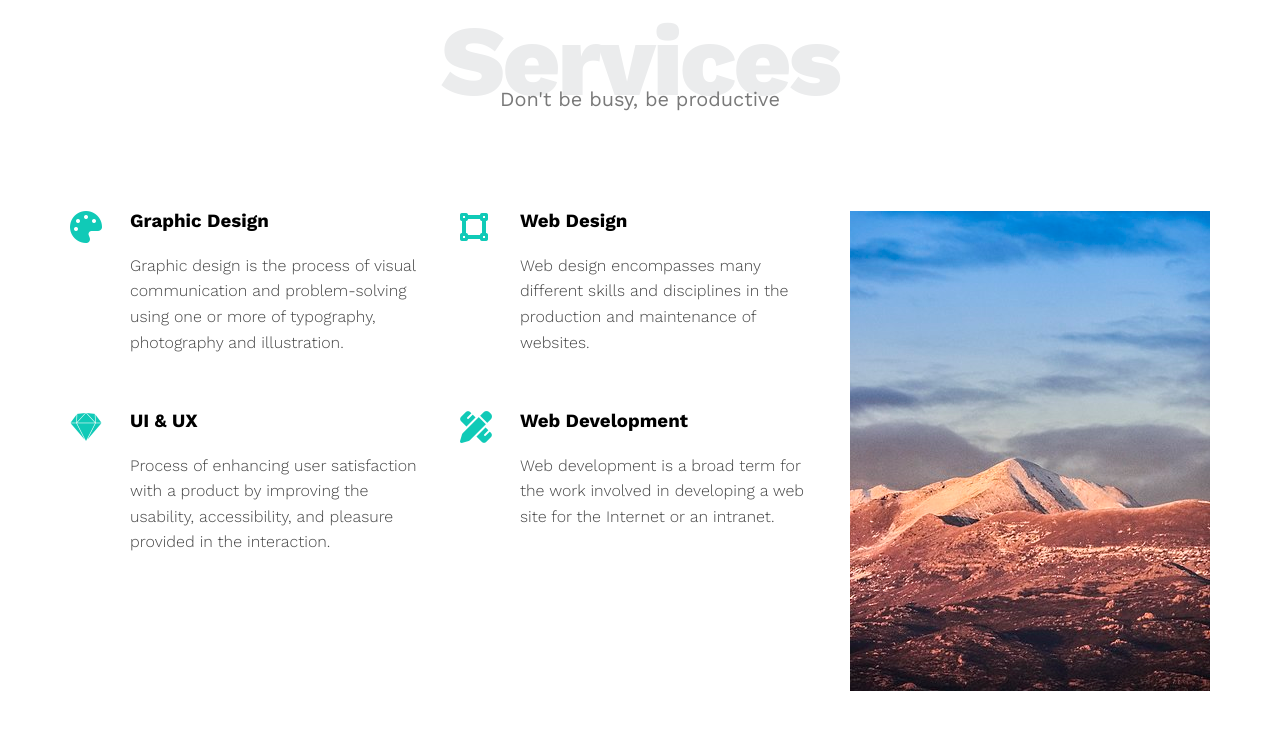
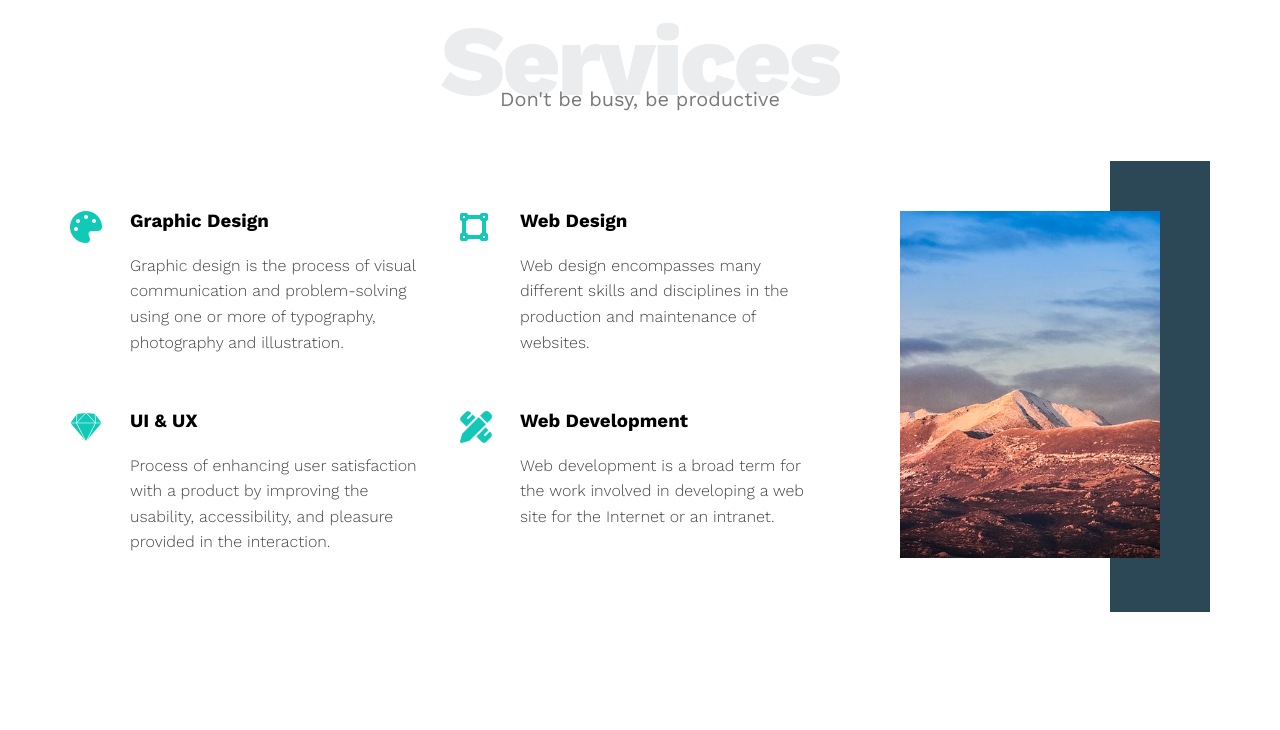
Before and after one commit to ayaalshouha/leon-html-css-template, a plain HTML site: page index.html in a window 1280 px wide. Shown: the part 1255-1985 px from the top of the page. Drawn offline with nearby package versions, Linux system fonts and the light colour scheme.

Commit message:
features section

```diff
--- a/CSS/leon.css
+++ b/CSS/leon.css
@@ -257,3 +257,29 @@ border-bottom: 1px solid #ddd;
   font-weight: 300;
   line-height: 1.6;
 }
+
+.services .services-content .col .image-column{
+  text-align: center;
+  position: relative;
+}
+
+.services .services-content img{
+  width: 260px;
+}
+
+.services .services-content .image-column::before{
+  content: "";
+  position: absolute;
+  background-color: var(--secondary-color);
+  height: calc(100% + 100px);
+  width: 100px;
+  top: -50px;
+  right: 0;
+  z-index: -1;
+}
+
+ @media (max-width: 1199px){
+  .image-column{
+    display: none;
+  }
+}
```
